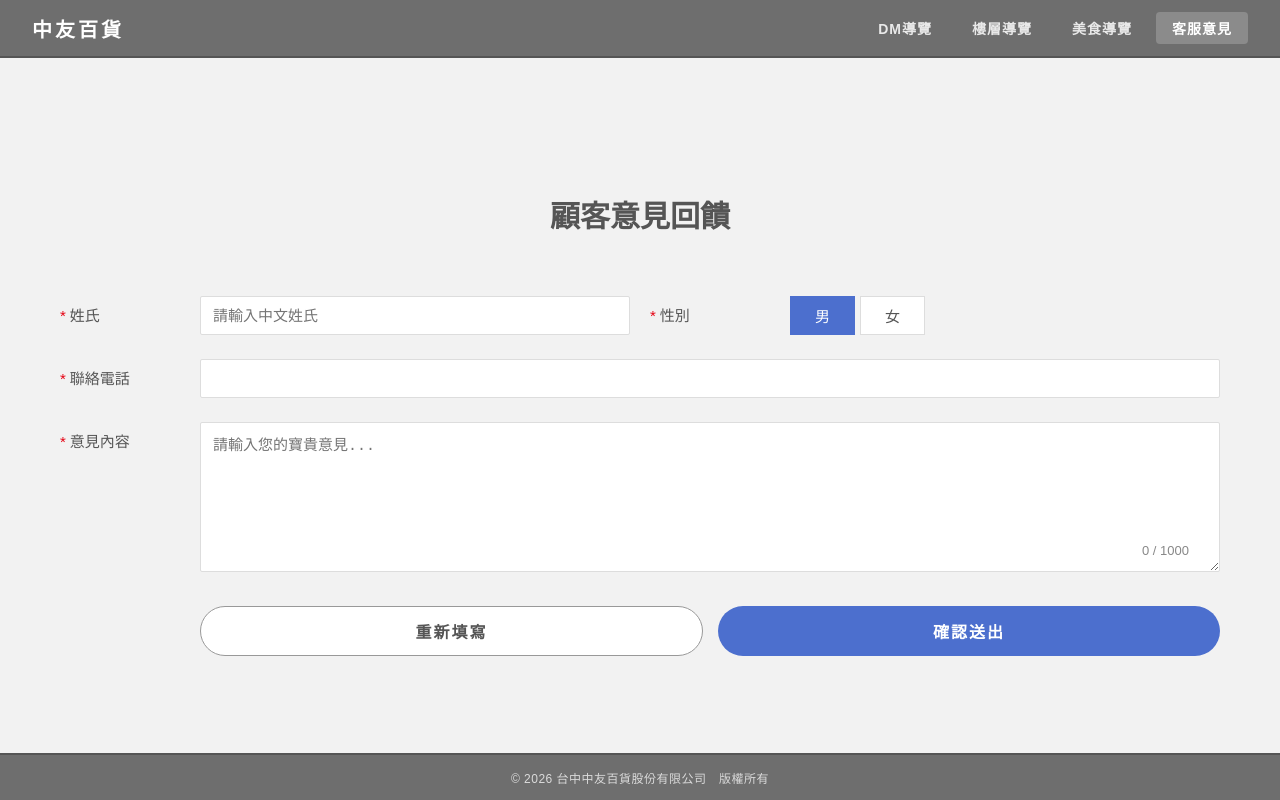
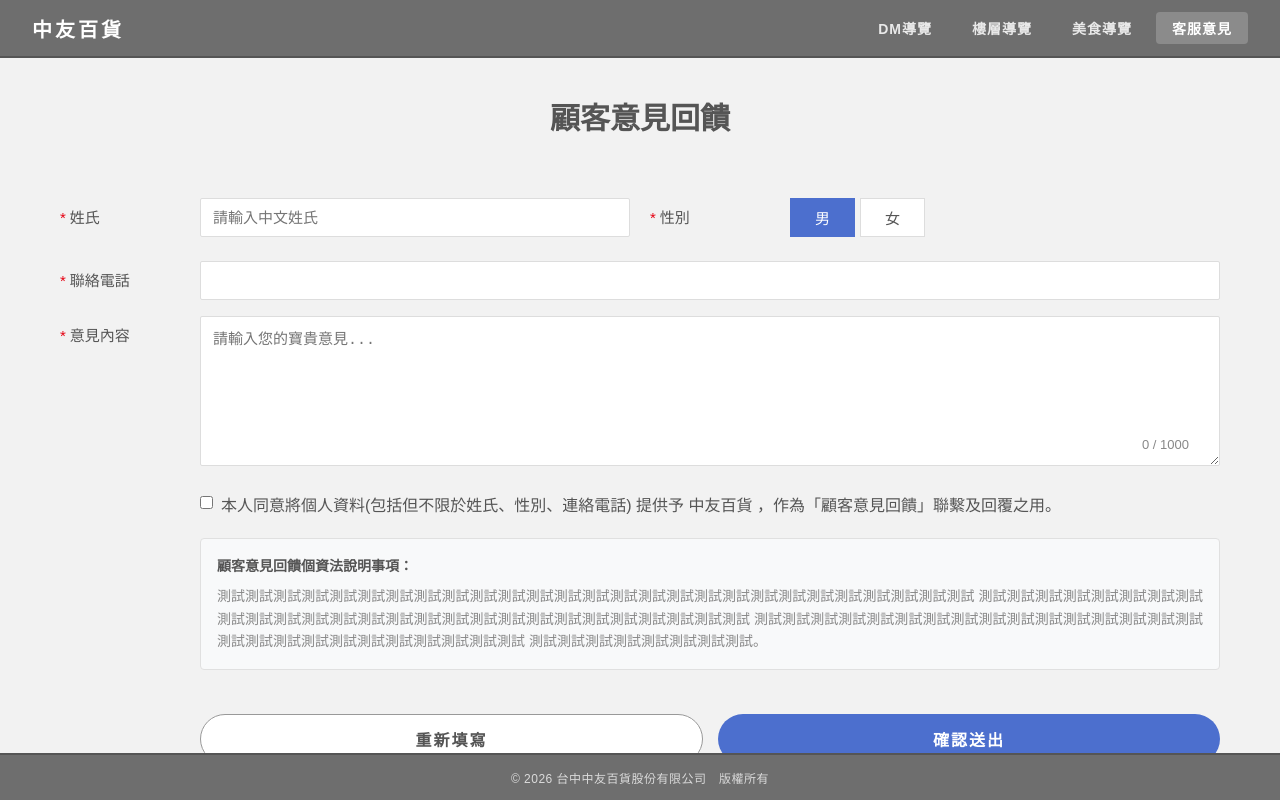
Before and after one commit to faypo/ChungyoOffical, a React (Vite) app in the folder dm-flipbook/: page /CustomerFeedback in a window 1280 px wide. Built offline with nearby package versions, Linux system fonts and the light colour scheme.

Commit message:
[dev]新增個資同意核取框、新增個資說明、調整錯誤訊息

```diff
--- a/dm-flipbook/src/components/feedback/CustomerFeedback.css
+++ b/dm-flipbook/src/components/feedback/CustomerFeedback.css
@@ -76,7 +76,7 @@
 
 .form-title{
     text-align: center;
-    margin: 40px;
+    margin: 20px;
     font-size: 18px;
 }
 
@@ -119,10 +119,13 @@
 }
 
 .error-text {
-    color: #e60012;
+    color: #d32f2f;
     font-size: 13px;
-    margin-top: 2px;
     font-weight: bold;
+    margin-top: 6px;
+    display: flex;
+    align-items: center;
+    gap: 4px;
 }
 
 .textarea-wrapper {
@@ -135,6 +138,29 @@
     min-height: 150px;
     max-height: 500px;
     resize: vertical;
+}
+
+.privacy-policy-box{
+    border: 1px solid #e0e0e0;
+    background-color: #f8f9fa;
+    padding: 16px;
+    margin-top: 16px;
+    margin-bottom: 10px;
+    border-radius: 4px;
+    font-size: 14px;
+    line-height: 1.6;
+    color:#888
+}
+
+.privacy-policy-label{
+    display: block;
+    margin-bottom: 8px;
+    color: #555;
+}
+
+.privacy-policy-text{
+    margin: 0;
+    text-align: justify;
 }
 
 .char-counter {
@@ -219,6 +245,18 @@
     cursor: not-allowed;
 }
 
+.isagree-group{
+    display: flex;
+    align-items: flex-start;
+    gap: 8px;
+}
+
+.isagree-checkbox{
+    flex-shrink: 0;
+    margin-top: 4px;
+    cursor: pointer;
+}
+
 @media (hover: hover) {
     .submit-btn:hover {
         background-color: #4c4ece;
@@ -300,7 +338,7 @@
 @media (min-width: 768px) {
 
     .form-title{
-        margin: 60px;
+        margin-bottom: 60px;
         font-size: 20px;
     }
 
@@ -356,7 +394,7 @@
     .feedback-container {
         margin-left: 20px;
         margin-right: 20px;
-        padding: 8vh 40px;
+        padding: 2vh 40px;
     }
 }
 
--- a/dm-flipbook/src/components/feedback/CustomerFeedback.jsx
+++ b/dm-flipbook/src/components/feedback/CustomerFeedback.jsx
@@ -11,12 +11,28 @@
   content: true
 };
 
+// 錯誤提示icon與訊息
+const ErrorMessage = ({ message }) => {
+  if (!message) return null;
+  return (
+    <div className="error-text">
+      <svg width="14" height="14" viewBox="0 0 24 24" fill="none" stroke="currentColor" strokeWidth="2" strokeLinecap="round" strokeLinejoin="round">
+        <circle cx="12" cy="12" r="10"></circle>
+        <line x1="12" y1="8" x2="12" y2="12"></line>
+        <line x1="12" y1="16" x2="12.01" y2="16"></line>
+      </svg>
+      {message}
+    </div>
+  );
+};
+
 export default function CustomerFeedback() {
   const [lastName, setLastName] = useState('');
   const [gender, setGender] = useState('1');
   const [email, setEmail] = useState('');
   const [phone, setPhone] = useState('');
   const [content, setContent] = useState('');
+  const [isAgreed, setIsAgreed] = useState(false);
   const [errors, setErrors] = useState({});
 
   const [isLoading, setIsLoading] = useState(false);
@@ -94,8 +110,7 @@
       if (response.ok) {
         return { success: true, message: '意見回饋已成功發送！感謝您的寶貴回饋。' };
       } else {
-        const errorText = await response.text();
-        return { success: false, message: '發送失敗，請確認網路狀態或稍後再試。' };
+        return { success: false, message: '系統發生異常，請聯絡客服人員。'  };
       }
 
     } catch (error) {
@@ -147,9 +162,13 @@
     if (fieldConfig.content) {
       if (!cleanContent) {
         newErrors.content = '意見內容不得為空！';
-      }else if (cleanContent.length > 1000) {
+      } else if (cleanContent.length > 1000) {
         newErrors.content = '意見內容請勿超過 1000 字！';
       }
+    }
+
+    if (!isAgreed) {
+      newErrors.isAgreed = '請務必勾選同意提供個人資料！';
     }
 
     if (Object.keys(newErrors).length > 0) {
@@ -221,6 +240,7 @@
     setEmail('');
     setPhone('');
     setContent('');
+    setIsAgreed(false);
     setErrors({});
     if (clearStatusMessage) {
       setSubmitStatus({ message: '', type: '' });
@@ -296,7 +316,7 @@
                         placeholder="請輸入中文姓氏"
                         disabled={isLoading}
                       />
-                      {errors.lastName && <div className="error-text">{errors.lastName}</div>}
+                      <ErrorMessage message={errors.lastName} />
                     </div>
                   </div>
                 )}
@@ -334,7 +354,7 @@
             )}
 
             {fieldConfig.email && (
-              <div className="form-row">
+              <div className="form-row" style={{ marginBottom: '16px' }}>
                 <div className="form-label">
                   <span className="required-star">*</span>E-mail
                 </div>
@@ -347,13 +367,13 @@
                     placeholder=""
                     disabled={isLoading}
                   />
-                  {errors.email && <div className="error-text">{errors.email}</div>}
+                  <ErrorMessage message={errors.email} />
                 </div>
               </div>
             )}
 
             {fieldConfig.phone && (
-              <div className="form-row">
+              <div className="form-row" style={{ marginBottom: '16px' }}>
                 <div className="form-label">
                   <span className="required-star">*</span>聯絡電話
                 </div>
@@ -366,13 +386,13 @@
                     placeholder=""
                     disabled={isLoading}
                   />
-                  {errors.phone && <div className="error-text">{errors.phone}</div>}
+                  <ErrorMessage message={errors.phone} />
                 </div>
               </div>
             )}
 
             {fieldConfig.content && (
-              <div className="form-row">
+              <div className="form-row" style={{ marginBottom: '16px' }}>
                 <div className="form-label">
                   <span className="required-star">*</span>意見內容
                 </div>
@@ -391,10 +411,50 @@
                       {content.length} / 1000
                     </div>
                   </div>
-                  {errors.content && <div className="error-text">{errors.content}</div>}
+                  <ErrorMessage message={errors.content} />
                 </div>
               </div>
             )}
+
+            <div className="form-row">
+              <div className="form-label btn-nbsp">
+                &nbsp;
+              </div>
+              <div className="form-control">
+                <div className="btn-group isagree-group">
+                  <input
+                    type="checkbox"
+                    id="agreement-checkbox"
+                    checked={isAgreed}
+                    disabled={isLoading}
+                    className='isagree-checkbox'
+                    onChange={(e) => {
+                      setIsAgreed(e.target.checked);
+                      if (errors.isAgreed) {
+                        setErrors(prev => ({ ...prev, isAgreed: '' }));
+                      }
+                      if (submitStatus.message) {
+                        setSubmitStatus({ message: '', type: '' });
+                      }
+                    }}
+                  />
+                  <label>
+                    <span>本人同意將個人資料(包括但不限於姓氏、性別、連絡電話) 提供予 中友百貨 ，作為「顧客意見回饋」聯繫及回覆之用。</span>
+                  </label>
+                </div>
+                <ErrorMessage message={errors.isAgreed} />
+
+                <div className="privacy-policy-box">
+                  <strong className='privacy-policy-label'>顧客意見回饋個資法說明事項：</strong>
+                  <p className="privacy-policy-text">
+                    測試測試測試測試測試測試測試測試測試測試測試測試測試測試測試測試測試測試測試測試測試測試測試測試測試測試測試
+                    測試測試測試測試測試測試測試測試測試測試測試測試測試測試測試測試測試測試測試測試測試測試測試測試測試測試測試
+                    測試測試測試測試測試測試測試測試測試測試測試測試測試測試測試測試測試測試測試測試測試測試測試測試測試測試測試
+                    測試測試測試測試測試測試測試測試。
+                  </p>
+                </div>
+              </div>
+            </div>
 
             <div className="form-row">
               <div className="form-label btn-nbsp">
```
